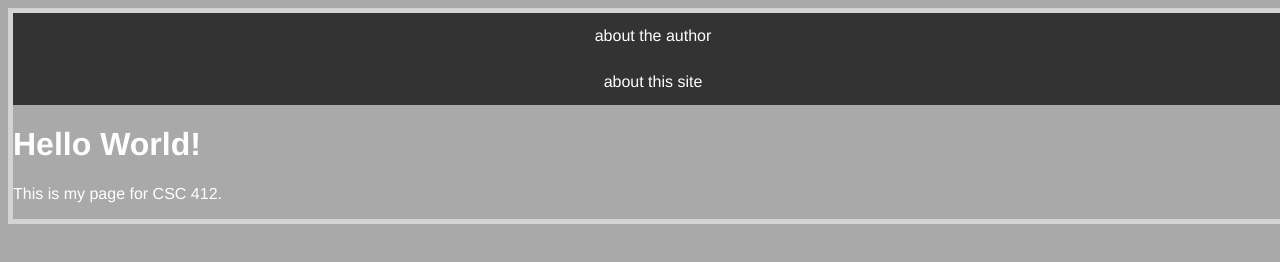
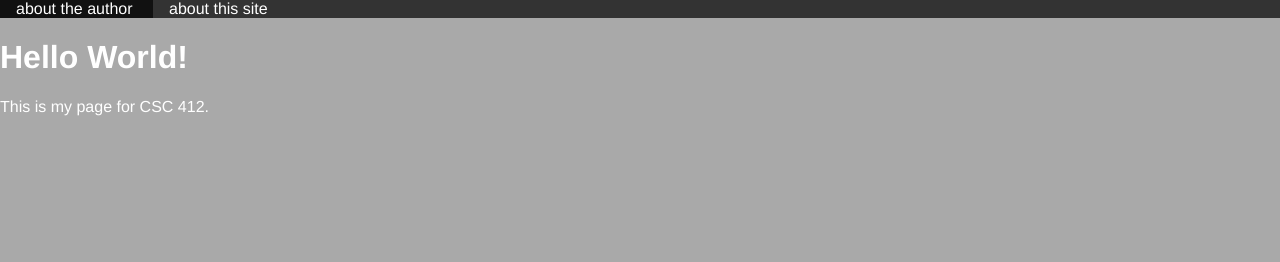
Before and after one commit to peterpanning/csc412-website, a plain HTML site: page index.html in a window 1280 px wide. Drawn offline with Linux system fonts and the light colour scheme.

Commit message:
Block display was overriding inline?

```diff
--- a/site.css
+++ b/site.css
@@ -13,10 +13,11 @@ root {
 body {
   background-color: darkgrey;
   font-family: helvetica;
-  border: 5px solid lightgrey;
   color: white;
   height: 100%;
   width: 100%;
+  margin: 0;
+  padding: 0;
 }
 ul {
   list-style-type:  none;
@@ -31,7 +32,7 @@ li {
 }
 
 li a {
-  display:        block;
+  /*display:        block;*/
   color:          white;
   text-align:    center;
   padding:    14px 16px;
```
